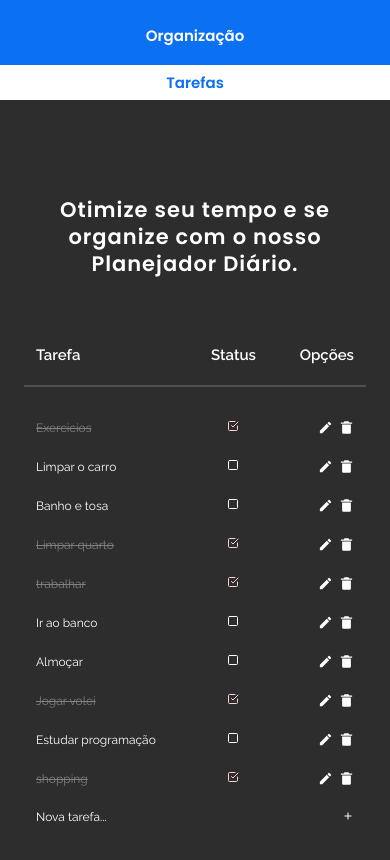
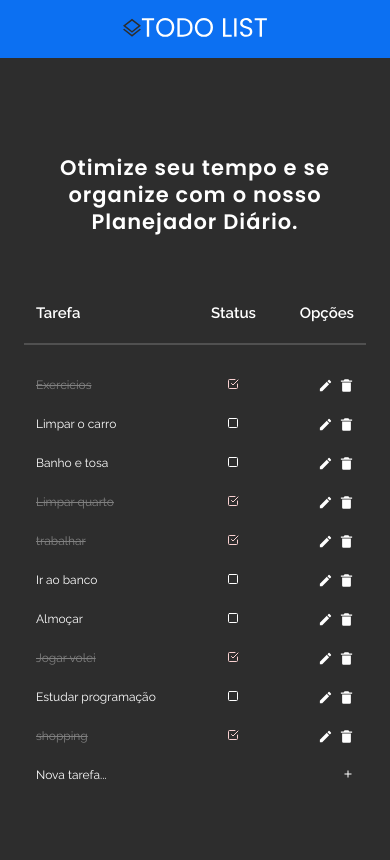
Before and after one commit to Delgado-tech/dnc-task-list-challenge, a React (Vite) app: page / in a window 390 px wide. Shown: the top 860 px of the page. Built offline with nearby package versions, Linux system fonts and the light colour scheme.

Commit message:
change header title for a logo

```diff
--- a/src/components/Header/Header.tsx
+++ b/src/components/Header/Header.tsx
@@ -3,8 +3,9 @@ import './style.scss';
 export default function Header() {
     return (
         <header className="header">
-            <h2 className="--font-display">Organização</h2>
-            <h2 className="header__h2-task --font-display">Tarefas</h2>
+            <figure>
+                <img src="/logo.svg" alt="logo" />
+            </figure>
         </header>
     );
 }
--- a/src/components/Header/style.scss
+++ b/src/components/Header/style.scss
@@ -2,30 +2,18 @@
 
 .header {
     background-color: theme.$primary-color;
+    padding: 1.5rem 2rem;
     display: flex;
-    gap: 1rem;
-    padding: 1.5rem 2rem 0 2rem;
 
-    & h2 {
-        color: theme.$white;
-        padding: 0.5rem 3rem;
-        font-size: 1.25rem;
-    }
+    & figure {
+        width: 12rem;
 
-    &__h2-task {
-        background-color: theme.$white;
-        color: theme.$primary-color !important;
-        border-radius: 1rem 1rem 0 0;
+        & img {
+            width: 100%;
+        }
     }
 
     @media screen and (max-width: 500px) {
-        flex-direction: column;
-        align-items: center;
-
-        &__h2-task {
-            border-radius: 0;
-            width: 100%;
-            text-align: center;
-        }
+        justify-content: center;
     }
 }
```
Also changed, not shown: public/logo.svg (added).
